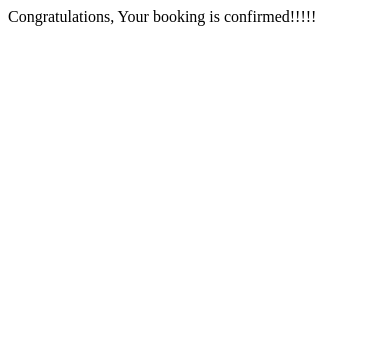
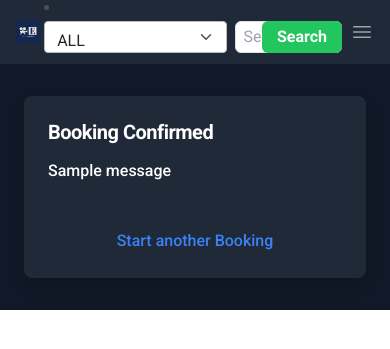
Before and after one commit to Vlovegit/cinema_Ebooking, a Django app: page /bookingConfirmed in a window 390 px wide. Shown: the top 349 px of the page. Run offline with Django 4.2, Linux system fonts and the light colour scheme; tables that the repository leaves empty hold one stand-in row (values such as "Sample post"); one stand-in notice (Sample message) is shown; some libraries are stand-ins or nearby versions.

Commit message:
Some CSS styling changes

```diff
--- a/cinema_Ebooking/views.py
+++ b/cinema_Ebooking/views.py
@@ -22,7 +22,7 @@ from django.http import HttpResponse, JsonResponse
 from django.template import loader
 from django.db.models import Q
 from django.contrib.auth.decorators import login_required
-
+from django.utils.safestring import mark_safe
 
 # Create your views here.
 
@@ -304,6 +304,7 @@ def ticketcount(request):
 def confirmPayment(request):
     User = get_user_model()
     print(request.method)
+    print(request.user)
     if request.method == 'POST':
         print('Confirm Payment')
         cardIdBtn = request.POST.get("cardId")
@@ -517,6 +518,14 @@ def confirmPayment(request):
                 print('Email sent')
                 print(referenceNumber)
                 print(request.method)
+                messages.info(
+                request,
+                mark_safe(f'Dear {currentUser.first_name},<br><br>Thank you for choosing E-Cinema Booking System. Please go to your email {request.user} inbox and find the order details confirming your order shortly.<br><br>Note: Check your spam folder.<br><br>\
+                                            Order Id : {ticket.referenceNumber}<br>Movie : {movie}<br>Theater : {showroom.theatre}<br>\
+                                            Date : {show.showDate}<br>Time : {show.MovieTime}<br>Seats : {ticket.seat_data}<br>Amount Paid : {ticket.price}'),
+                extra_tags='confirm'
+)
+
                 return render(request, 'bookingconfirmed.html')
     else:
         print('Confirm Payment')
--- a/templates/base.html
+++ b/templates/base.html
@@ -58,9 +58,9 @@
     <div class="mx-auto max-w-7xl px-2 sm:px-4 lg:px-8">
         <div class="relative flex h-16 items-center justify-between">
             <div class="flex items-center px-2 lg:px-0">
-                <a href="/" class="flex-shrink-0 text-white no-underline">
-                    E-Booking System
-                </a>
+                <a href="/" class="flex-shrink-0 no-underline">
+                    <img src="logo.jpeg" alt="E-Booking System" class="h-6">
+                  </a>
                 <div class="hidden lg:ml-6 lg:block">
                     <div class="flex space-x-4">
                         <a href="/"
@@ -100,7 +100,7 @@
         <option {% if movie_list.movie_category == 'Thriller'%} selected {%endif%}>Thriller</option>
       </select>
       <div class="relative">
-        <input id="search_bar" class="rounded-md border border-gray-400 bg-white h-8 w-full pl-2 pr-8" type="text" value="{{movie_list.movie_title}}" aria-label="Search" id="movie_name" name="movie_name" placeholder="Search">
+        <input id="search_bar" class="rounded-md border border-gray-400 bg-white h-8 w-full px-2" type="text" value="{{movie_list.movie_title}}" aria-label="Search" id="movie_name" name="movie_name" placeholder="Search">
         <button class="absolute right-0 top-0 h-full w-20 bg-green-500 hover:bg-green-600 text-white font-bold rounded-md" type="submit">Search</button>
       </div>
     </div>
--- a/templates/bookingconfirmed.html
+++ b/templates/bookingconfirmed.html
@@ -1,10 +1,47 @@
-<!DOCTYPE html>
-<html lang="en">
+{% extends 'base.html' %}
+{% load static %}
+{% block content %}
+<html>
 <head>
-    <meta charset="UTF-8">
-    <title>Title</title>
+  <link rel="stylesheet">
+  <link rel="stylesheet" href="https://use.fontawesome.com/releases/v5.3.1/css/all.css" integrity="sha384-mzrmE5qonljUremFsqc01SB46JvROS7bZs3IO2EmfFsd15uHvIt+Y8vEf7N7fWAU" crossorigin="anonymous">
+  <!-- Font Awesome -->
+  <link href="https://cdnjs.cloudflare.com/ajax/libs/font-awesome/5.15.1/css/all.min.css" rel="stylesheet"/>
+  <!-- Google Fonts -->
+  <link href="https://fonts.googleapis.com/css?family=Roboto:300,400,500,700&display=swap" rel="stylesheet"/>
+  <!-- MDB -->
+  <link href="https://cdnjs.cloudflare.com/ajax/libs/mdb-ui-kit/3.6.0/mdb.min.css" rel="stylesheet"/>
+    <!-- MDB -->
+  <script type="text/javascript" src="https://cdnjs.cloudflare.com/ajax/libs/mdb-ui-kit/3.6.0/mdb.min.js"></script>
 </head>
 <body>
-Congratulations, Your booking is confirmed!!!!!
+   <section class="bg-gray-900">
+    <div class="flex flex-col items-center justify-center px-6 py-8 mx-auto md:h-screen lg:py-0">
+        <div class="w-full bg-gray-800 rounded-lg shadow dark:border md:mt-0 sm:max-w-md xl:p-0">
+            <div class="p-6 space-y-4 md:space-y-6 sm:p-8">
+                <h1 class="text-xl font-bold leading-tight tracking-tight text-white md:text-2xl">
+                    Booking Confirmed
+                </h1>
+                <form>
+                  <div class="form-outline mb-4 text-white">
+                    <h1>{%if messages %}
+                      <div style="font-size: medium;">
+                        {% for msg in messages %}
+                            {{msg}}
+                        {% endfor %}
+                      </div>
+                    {% endif %}</h1>
+                  </div>
+                                <p class="text-center text-muted mt-5 mb-0"><a href="/" class="font-medium text-blue-500 hover:underline">Start another Booking</a></p>
+
+            </form>
+
+          </div>
+        </div>
+      </div>
+    </div>
+  </div>
+  </section>
 </body>
 </html>
+ {% endblock %}
```
Also changed, not shown: templates/index.html (+6 -13 lines), templates/logo.jpeg (renamed from templates/img/logo.jpeg).
